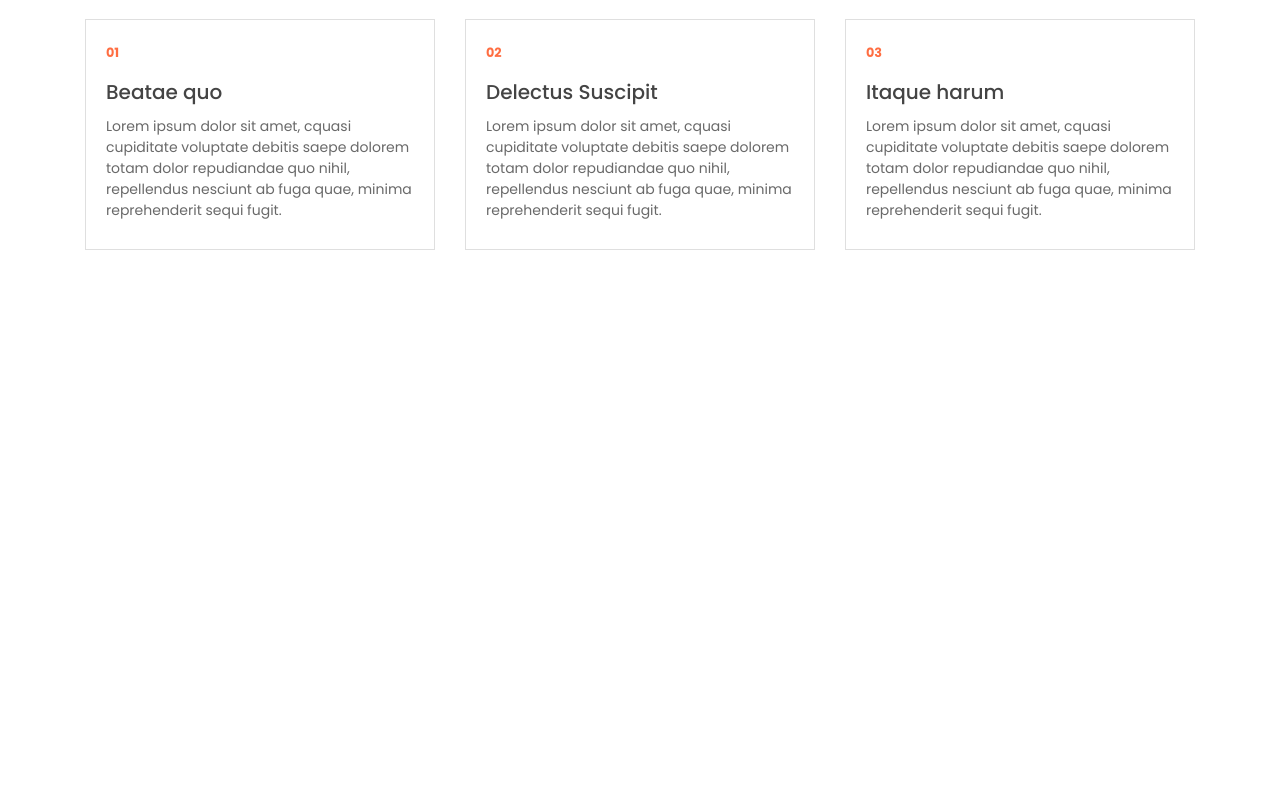
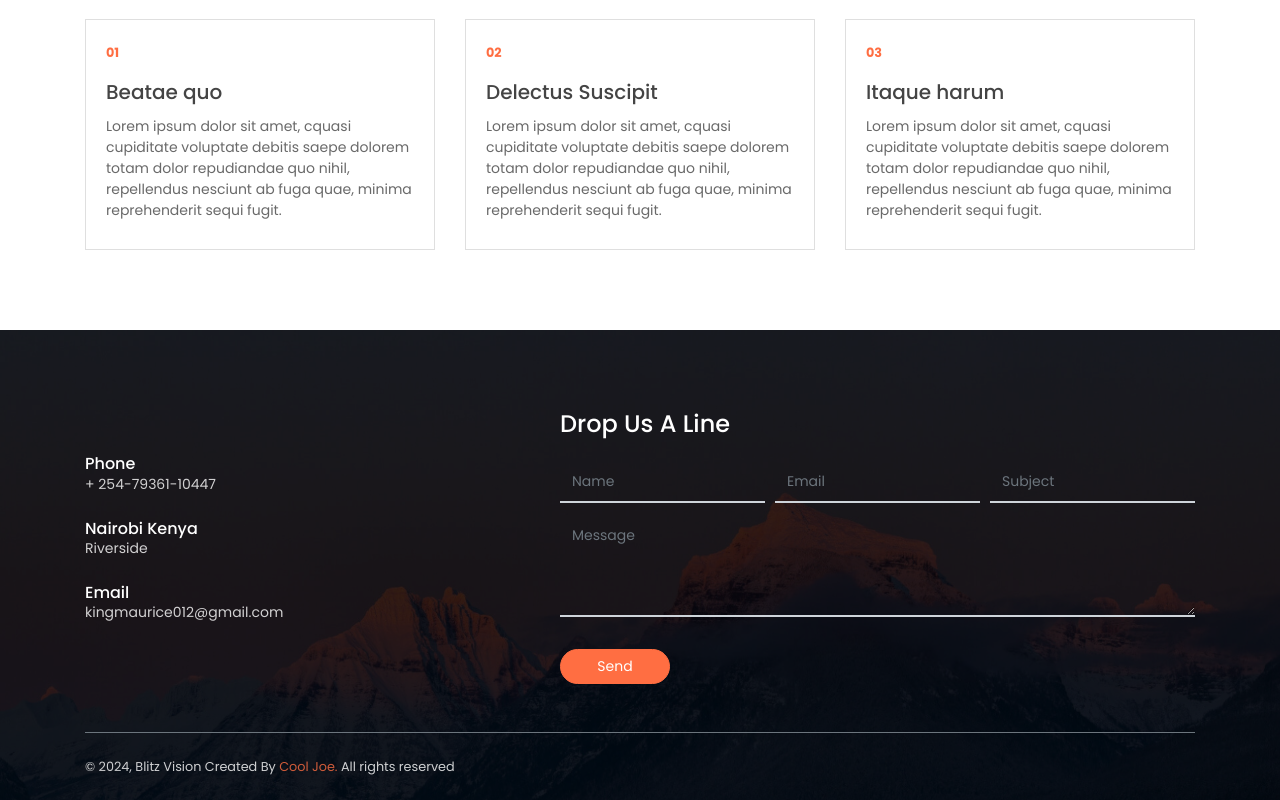
Before and after one commit to kmaurice012/blitz, a website: page public_html/service.html in a window 1280 px wide. Shown: the part 528-1328 px from the top of the page. Before the commit the page ends 858 px from the top, so only its background shows below. Drawn offline with Linux system fonts and the light colour scheme.

Commit message:
Working on Navigation

```diff
--- a/public_html/service.html
+++ b/public_html/service.html
@@ -96,6 +96,52 @@
         </div>
     </section>
     <!-- End OF Service Section -->
+        <!-- Contact Section -->
+    <section id="contact" class="section has-img-bg pb-0">
+        <div class="container">
+            <div class="row align-items-center">
+                <div class="col-md-5 my-3">
+                    <h6 class="mb-0">Phone</h6>
+                    <p class="mb-4">+ 254-79361-10447</p>
+
+                    <h6 class="mb-0">Nairobi Kenya</h6>
+                    <p class="mb-4">Riverside</p>
+
+                    <h6 class="mb-0">Email</h6>
+                    <p class="mb-0">kingmaurice012@gmail.com</p>
+                    <p></p>
+                </div>
+                <div class="col-md-7">
+                    <form>
+                        <h4 class="mb-4">Drop Us A Line</h4>
+                        <div class="form-row">
+                            <div class="form-group col-sm-4">
+                                <input type="text" class="form-control text-white rounded-0 bg-transparent" name="name" placeholder="Name">
+                            </div>
+                            <div class="form-group col-sm-4">
+                                <input type="email" class="form-control text-white rounded-0 bg-transparent" name="Email" placeholder="Email">
+                            </div>
+                            <div class="form-group col-sm-4">
+                                <input type="text" class="form-control text-white rounded-0 bg-transparent" name="subject" placeholder="Subject">
+                            </div>
+                            <div class="form-group col-12">
+                                <textarea name="message" id="" cols="30" rows="4" class="form-control text-white rounded-0 bg-transparent" placeholder="Message"></textarea>
+
+                            </div>
+                            <div class="form-group col-12 mb-0">
+                                <button type="submit" class="btn btn-primary rounded w-md mt-3">Send</button>
+                            </div>
+                        </div>
+                    </form>
+                </div>
+            </div>
+            <!-- Page Footer -->
+            <footer class="mt-5 py-4 border-top border-secondary">
+                <p class="mb-0 small">&copy; <script>document.write(new Date().getFullYear())</script>, Blitz Vision Created By <a href="#" target="_blank">Cool Joe.</a>  All rights reserved </p>
+            </footer>
+            <!-- End of Page Footer -->
+        </div>
+    </section>
 	<!-- core  -->
     <script src="assets/vendors/jquery/jquery-3.4.1.js"></script>
     <script src="assets/vendors/bootstrap/bootstrap.bundle.js"></script>
```
Also changed, not shown: public_html/portfolio.html (+2 -2 lines).
